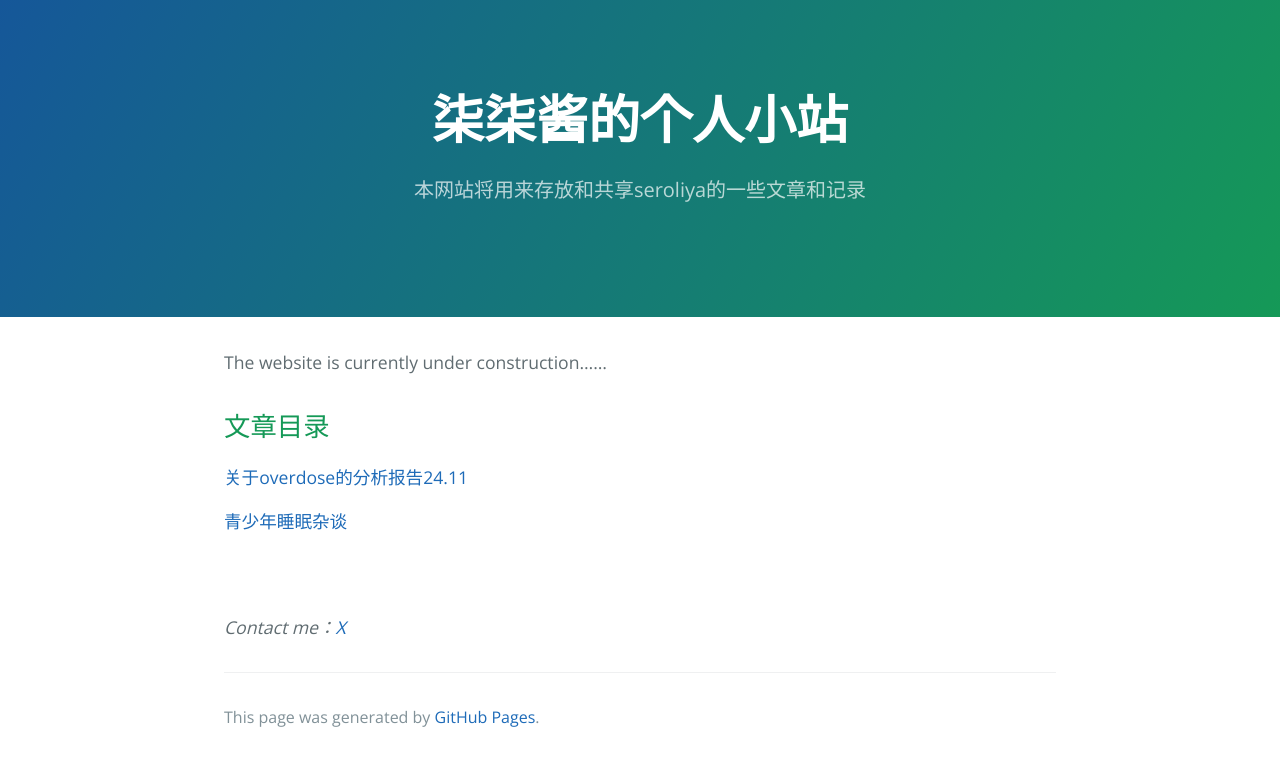
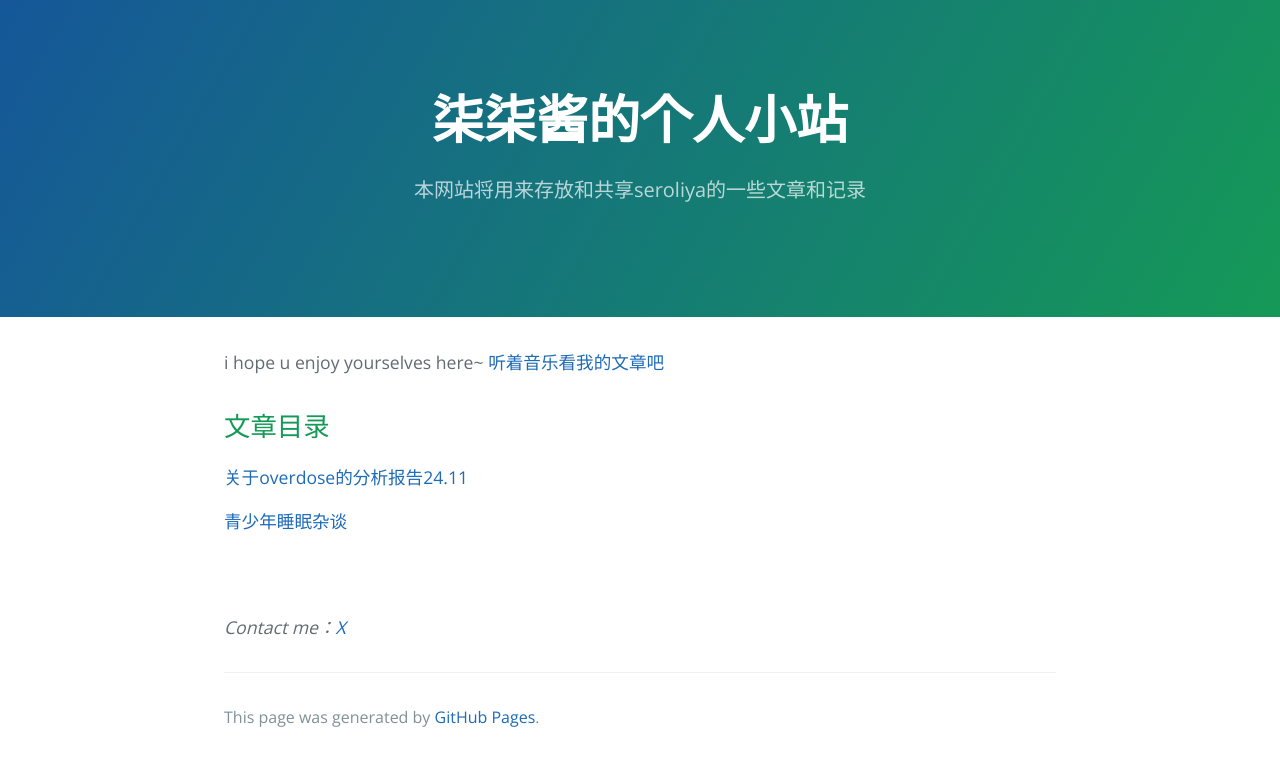
Before and after one commit to Seroliya/Seroliya.github.io, a Jekyll site: the page built from index.md, in a window 1280 px wide. Shown: the top 766 px of the page. Built offline with Jekyll 4.4.1, drawn with Linux system fonts in a browser that asks for light colours.

Commit message:
Update index.md

```diff
--- a/index.md
+++ b/index.md
@@ -2,7 +2,8 @@
 layout: default
 ---
 
-The website is currently under construction......
+i hope u enjoy yourselves here~
+[听着音乐看我的文章吧](https://music.163.com/song?id=2666842841&uct2=U2FsdGVkX1+eJxX6b9/xone7M08JATZ4TiJBd2sQNvU=)
 
 ## 文章目录
 
```
